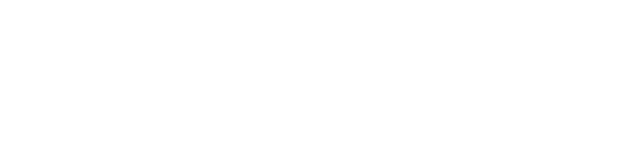
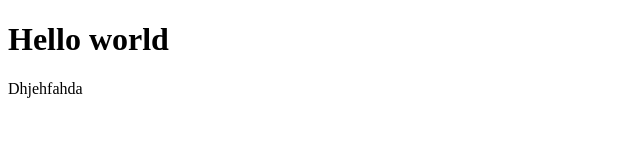
Before and after one commit to nikolaihen/inft1003-gruppe2-prosjekt, a plain HTML site: page index.html in a window 1280 px wide. Shown: the whole page, without its empty margins (0-640 px from the left). Drawn offline with Linux system fonts and the light colour scheme.

Commit message:
Created header

```diff
--- a/index.html
+++ b/index.html
@@ -6,6 +6,7 @@
   <title>INFT1003 Gruppeprosjekt</title>
 </head>
 <body>
-
+  <h1>Hello world</h1>
+  <p>Dhjehfahda</p>
 </body>
 </html>
```
